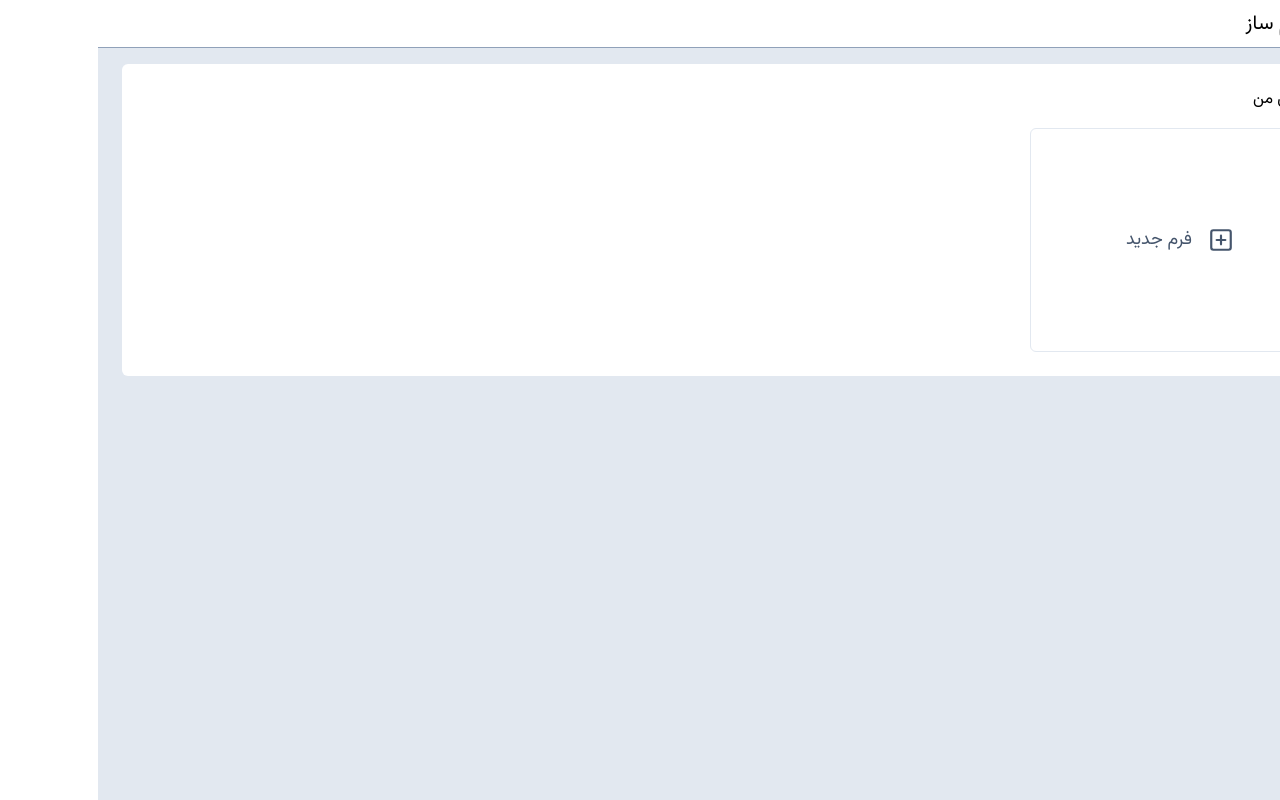
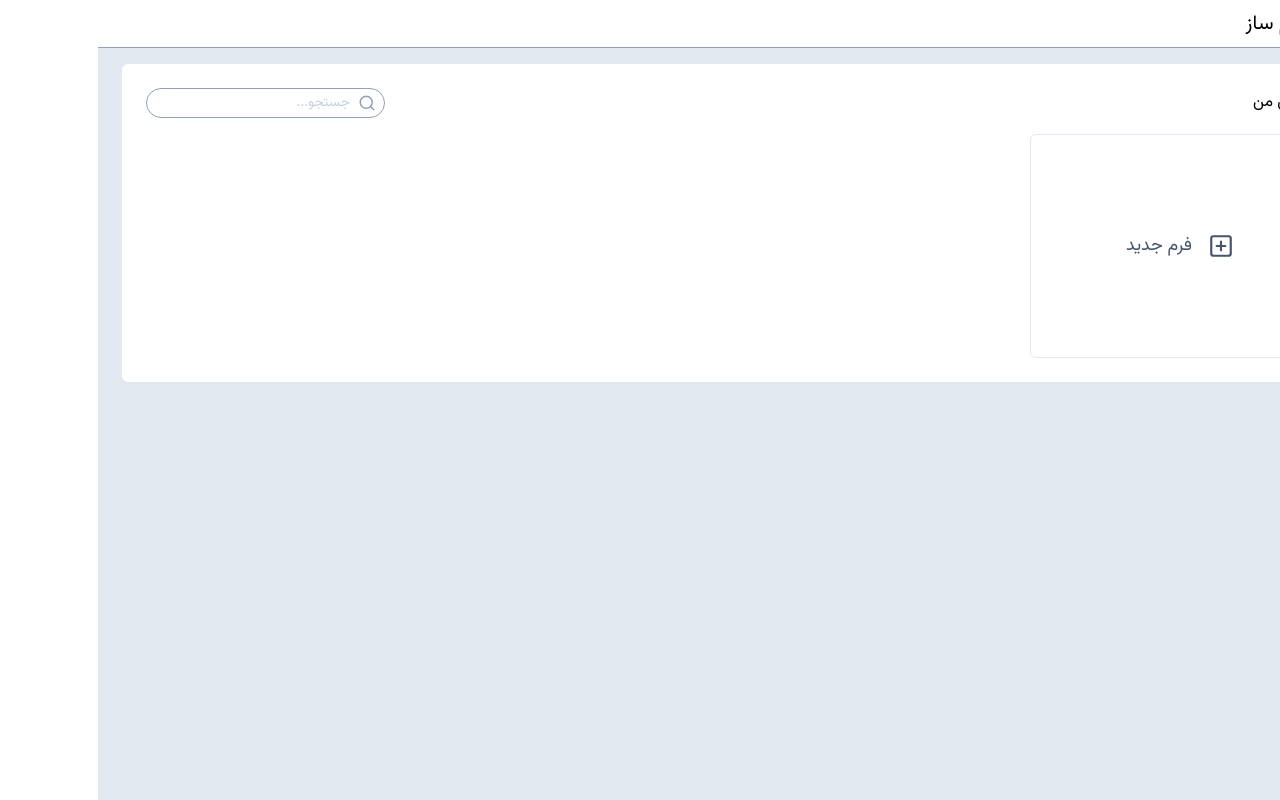
Before and after one commit to mohammadali-yazdani/vue-form-builder, a Vue app: page / in a window 1280 px wide. Built offline with nearby package versions, Linux system fonts and the light colour scheme.

Commit message:
feat: searchable forms by name

```diff
--- a/src/components/forms/FormList.vue
+++ b/src/components/forms/FormList.vue
@@ -1,9 +1,29 @@
 <template>
   <div class="flex flex-col gap-4 w-full p-6 bg-white rounded-md">
-    <h2>فرم های من</h2>
+    <div class="flex items-center justify-between">
+      <h2>فرم های من</h2>
+
+      <div
+        class="relative flex items-center text-slate-400 border border-slate-400 rounded-full ps-2"
+      >
+        <Search size="18" />
+        <input
+          type="text"
+          placeholder="جستجو..."
+          class="ps-2 pe-6 py-1 text-sm outline-none"
+          v-model="searchQuery"
+        />
+        <CircleX
+          v-if="searchQuery"
+          @click="searchQuery = ''"
+          size="16"
+          class="cursor-pointer absolute end-1"
+        />
+      </div>
+    </div>
     <div class="flex flex-wrap gap-4">
       <FormAdd />
-      <FormItem v-for="form in formStore.forms" :key="form.id" :form="form" />
+      <FormItem v-for="form in filteredForms" :key="form.id" :form="form" />
     </div>
   </div>
 </template>
@@ -12,6 +32,14 @@
 import { useFormSore } from "@/stores/forms";
 import FormItem from "./FormItem.vue";
 import FormAdd from "./FormAdd.vue";
+import { CircleX, Search } from "lucide-vue-next";
+import { computed, ref } from "vue";
 
 const formStore = useFormSore();
+
+const searchQuery = ref("");
+
+const filteredForms = computed(() => {
+  return formStore.searchFormsByName(searchQuery.value);
+});
 </script>
--- a/src/stores/forms.js
+++ b/src/stores/forms.js
@@ -55,6 +55,11 @@ export const useFormSore = defineStore("form", {
         }
       }
     },
+    searchFormsByName(query) {
+      return this.forms.filter((form) =>
+        form.name.toLowerCase().includes(query.trim().toLowerCase())
+      );
+    },
   },
 
   persist: true,
```
